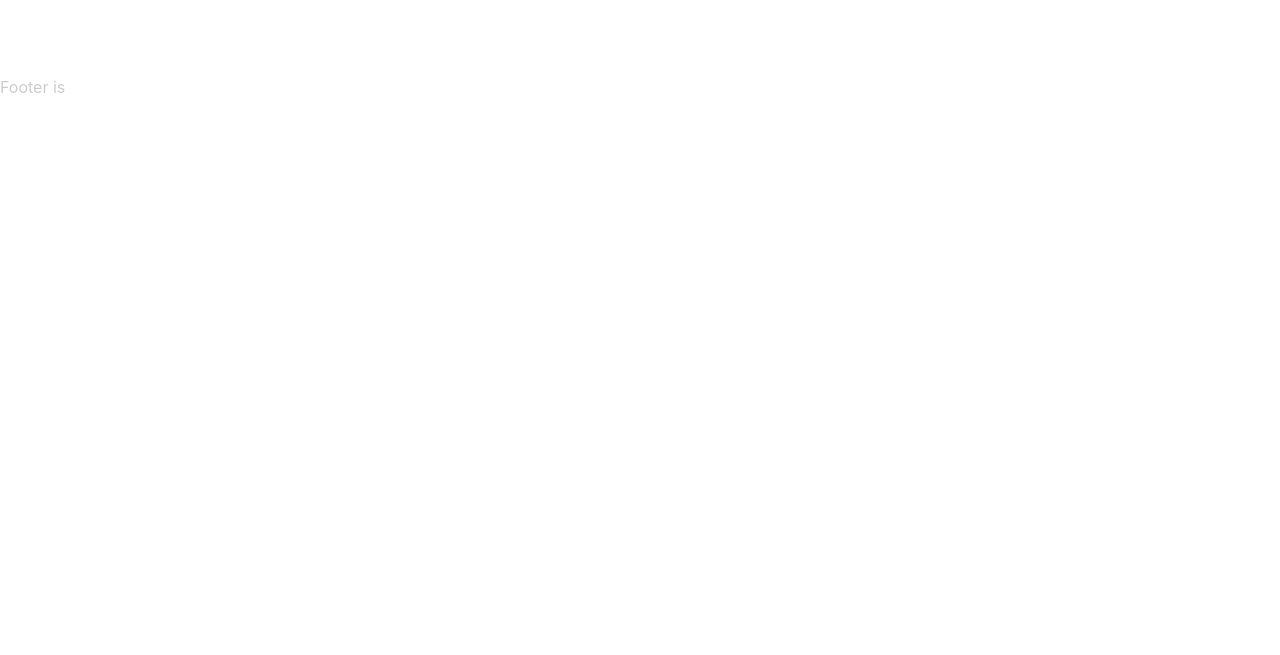
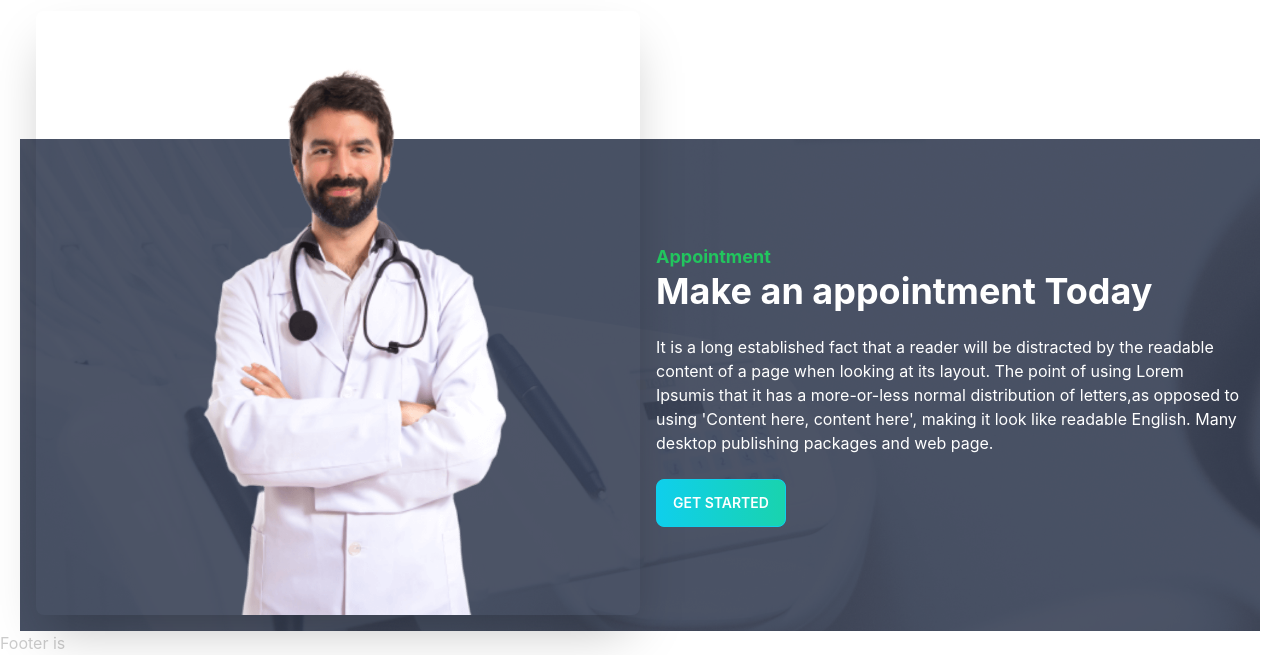
Before and after one commit to Sayem92/doctors-portal, a React (Create React App) app: page / in a window 1280 px wide. Shown: the part 2213-2868 px from the top of the page. Before the commit the page ends 2312 px from the top, so only its background shows below. Built offline with nearby package versions, Linux system fonts and the light colour scheme.

Commit message:
add make appoinment section

```diff
--- a/src/Pages/Home/Banner/Banner.js
+++ b/src/Pages/Home/Banner/Banner.js
@@ -1,5 +1,6 @@
 import React from 'react';
 import chair from '../../../assets/images/chair.png'
+import ButtonPrimary from '../../../components/buttonPrimary/ButtonPrimary';
 
 const Banner = () => {
 
@@ -16,8 +17,7 @@
                     <h1 className="text-5xl font-bold">Box Office News!</h1>
                     <p className="py-6">Provident cupiditate voluptatem et in. Quaerat fugiat ut assumenda excepturi exercitationem quasi. In deleniti eaque aut repudiandae et a id nisi.</p>
 
-                    <button
-                     className="btn btn-primary bg-gradient-to-r from-primary to-secondary text-white">Get Started</button>
+                        <ButtonPrimary>Get Started</ButtonPrimary>
                 </div>
             </div>
         </div>
--- a/src/Pages/Home/Home/Home.js
+++ b/src/Pages/Home/Home/Home.js
@@ -1,6 +1,7 @@
 import React from 'react';
 import Banner from '../Banner/Banner';
 import InfoCards from '../infoCards/InfoCards';
+import MakeAppointment from '../MakeAppointment/MakeAppointment';
 import Services from '../Services/Services';
 
 
@@ -8,8 +9,9 @@
     return (
         <div className='mx-5'>
             <Banner></Banner>
-         <InfoCards></InfoCards>
-         <Services></Services>
+            <InfoCards></InfoCards>
+            <Services></Services>
+            <MakeAppointment></MakeAppointment>
         </div>
     );
 };
--- /dev/null
+++ b/src/Pages/Home/MakeAppointment/MakeAppointment.js
@@ -0,0 +1,29 @@
+import React from 'react';
+import doctor from '../../../assets/images/doctor.png';
+import appointment from '../../../assets/images/appointment.png';
+import ButtonPrimary from '../../../components/buttonPrimary/ButtonPrimary';
+
+const MakeAppointment = () => {
+    return (
+        <section className='md:mt-16'
+        style={{
+            backgroundImage : `url(${appointment})`
+        }}
+        >
+            <div className="hero ">
+                <div className="hero-content flex-col lg:flex-row">
+                    <img src={doctor} className="-mt-36 hidden md:block lg:w-1/2 rounded-lg shadow-2xl" alt=''/>
+                    <div>
+                        <h4 className='text-lg text-green-500 font-bold'>Appointment</h4>
+                        <h1 className="text-white text-4xl font-bold">Make an appointment Today</h1>
+                        <p className="py-6 text-white">It is a long established fact that a reader will be distracted by the readable content of a page when looking at its layout. The point of using Lorem Ipsumis that it has a more-or-less normal distribution of letters,as opposed to using 'Content here, content here', making it look like readable English. Many desktop publishing packages and web page.</p>
+
+                      <ButtonPrimary>Get Started</ButtonPrimary>
+                    </div>
+                </div>
+            </div>
+        </section>
+    );
+};
+
+export default MakeAppointment;
--- a/src/Pages/Home/Services/Services.js
+++ b/src/Pages/Home/Services/Services.js
@@ -4,6 +4,7 @@
 import whitening from '../../../assets/images/whitening.png';
 import ServiceCard from './ServiceCard';
 import baby from '../../../assets/images/treatment.png'
+import ButtonPrimary from '../../../components/buttonPrimary/ButtonPrimary';
 
 const Services = () => {
 
@@ -59,8 +60,9 @@
                         <p className='text-gray-500 mt-2'>It is a long established fact that a reader will be distracted by the readable content of a page when looking at its layout. The point of using Lorem Ipsumis that it has a more-or-less normal distribution of letters,as opposed to using 'Content here, content here', making it look like readable English. Many desktop publishing packages and web page</p>
 
                         <div className="card-actions justify-start">
-                            <button
-                                className="btn btn-primary bg-gradient-to-r from-primary to-secondary text-white">Get Started</button>
+
+
+                            <ButtonPrimary>Get Started</ButtonPrimary>
                         </div>
                     </div>
                 </div>
--- /dev/null
+++ b/src/components/buttonPrimary/ButtonPrimary.js
@@ -0,0 +1,10 @@
+import React from 'react';
+
+const ButtonPrimary = ({children}) => {
+    return (
+        <button
+        className="btn btn-primary bg-gradient-to-r from-primary to-secondary text-white">{children}</button>
+    );
+};
+
+export default ButtonPrimary;
```
